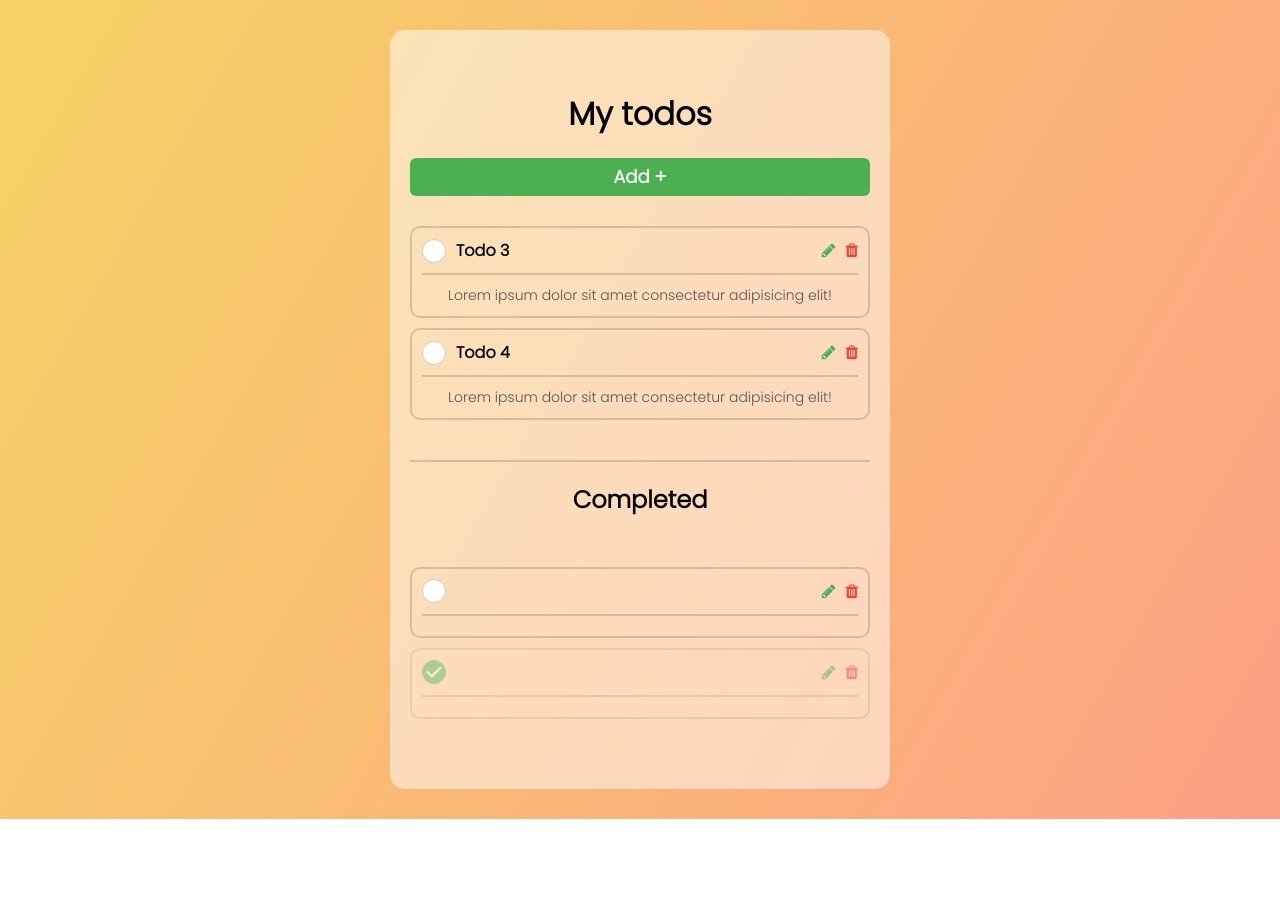
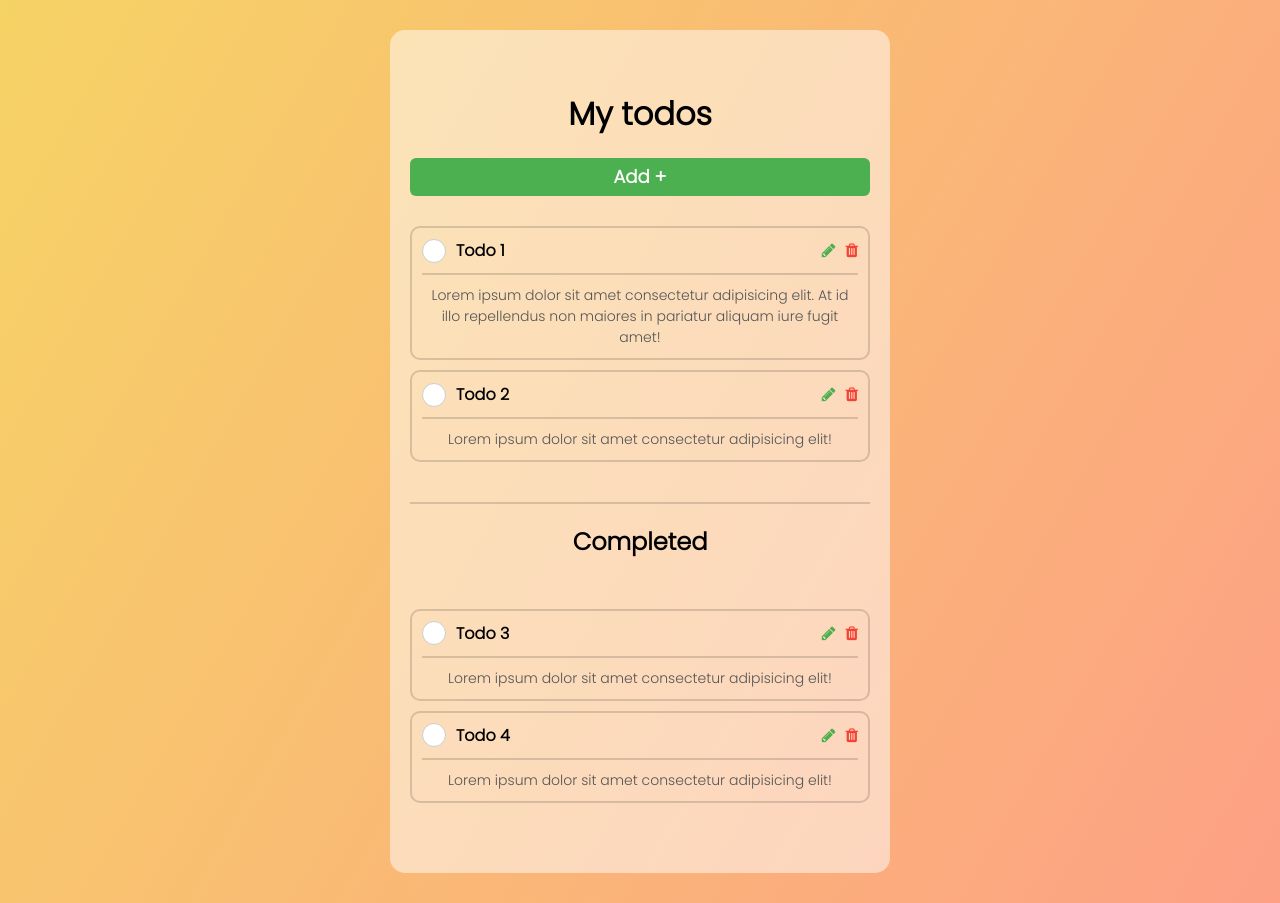
Before and after one commit to SkillBrainFrontend/ToDo-App-Adrian-Edu, a React (Create React App) app: page / in a window 1280 px wide. Before the commit the page ends 819 px from the top, so only its background shows below. Built offline with nearby package versions, Linux system fonts and the light colour scheme.

Commit message:
Progresez

```diff
--- a/src/App.jsx
+++ b/src/App.jsx
@@ -1,4 +1,4 @@
-import React, { useState } from "react";
+import React, { useContext, useState } from "react";
 import Card from "./components/card/Card";
 import TodoItem from "./components/todo-item/TodoItem";
 import Button from "./components/button/Button";
@@ -12,25 +12,25 @@ const TODOS_MOCK = [
     title: "Todo 1",
     description:
       "Lorem ipsum dolor sit amet consectetur adipisicing elit. At id illo repellendus non maiores in pariatur aliquam iure fugit amet!",
-    completed: true,
+    completed: false,
   },
   {
     id: "2",
     title: "Todo 2",
     description: "Lorem ipsum dolor sit amet consectetur adipisicing elit!",
-    completed: true,
+    completed: false,
   },
   {
     id: "3",
     title: "Todo 3",
     description: "Lorem ipsum dolor sit amet consectetur adipisicing elit!",
-    completed: false,
+    completed: true,
   },
   {
     id: "4",
     title: "Todo 4",
     description: "Lorem ipsum dolor sit amet consectetur adipisicing elit!",
-    completed: false,
+    completed: true,
   },
 ];
 
@@ -96,8 +96,25 @@ function App(props) {
 
           <h2>Completed</h2>
           <div className="list-container">
-            <TodoItem completed={false} />
-            <TodoItem completed={true} />
+            {updateData
+              .filter((val) => {
+                if (val.completed === true) {
+                  return true;
+                }
+              })
+              .map((val, key) => {
+                return (
+                  <div key={key}>
+                    <p>
+                      <TodoItem
+                        completed={false}
+                        sendTitle={val.title}
+                        sendDescription={val.description}
+                      />
+                    </p>
+                  </div>
+                );
+              })}
           </div>
         </Card>
       </div>
```
